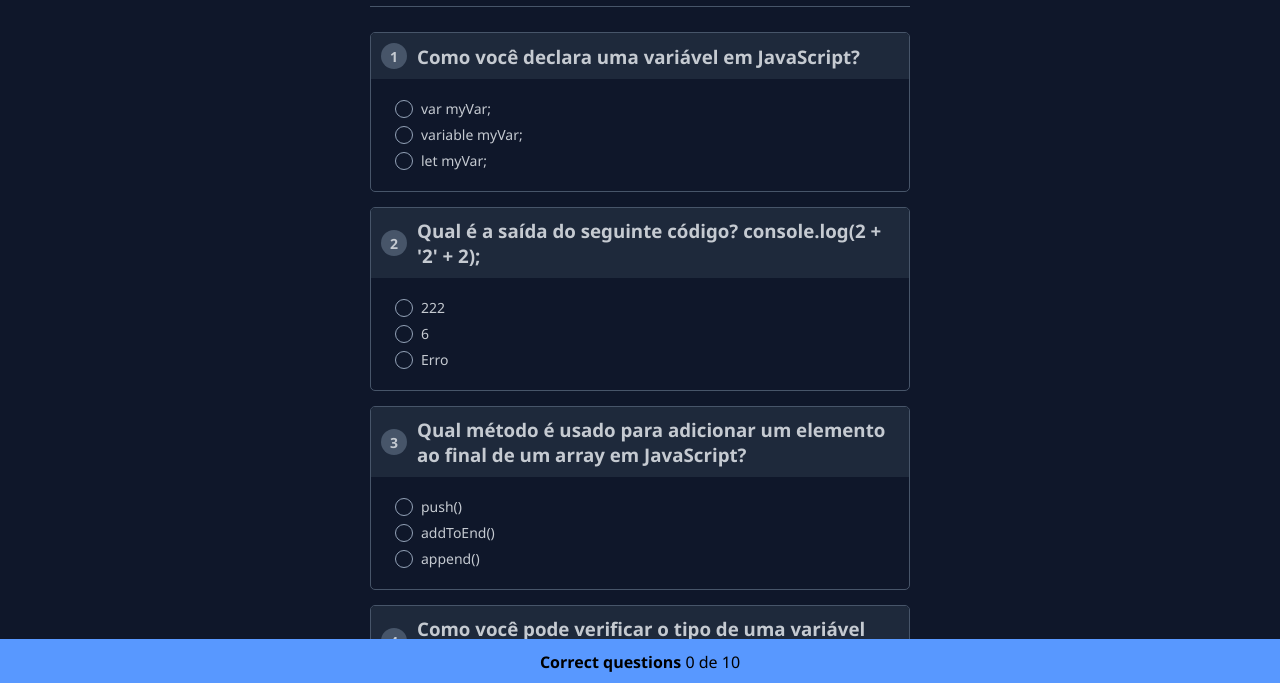
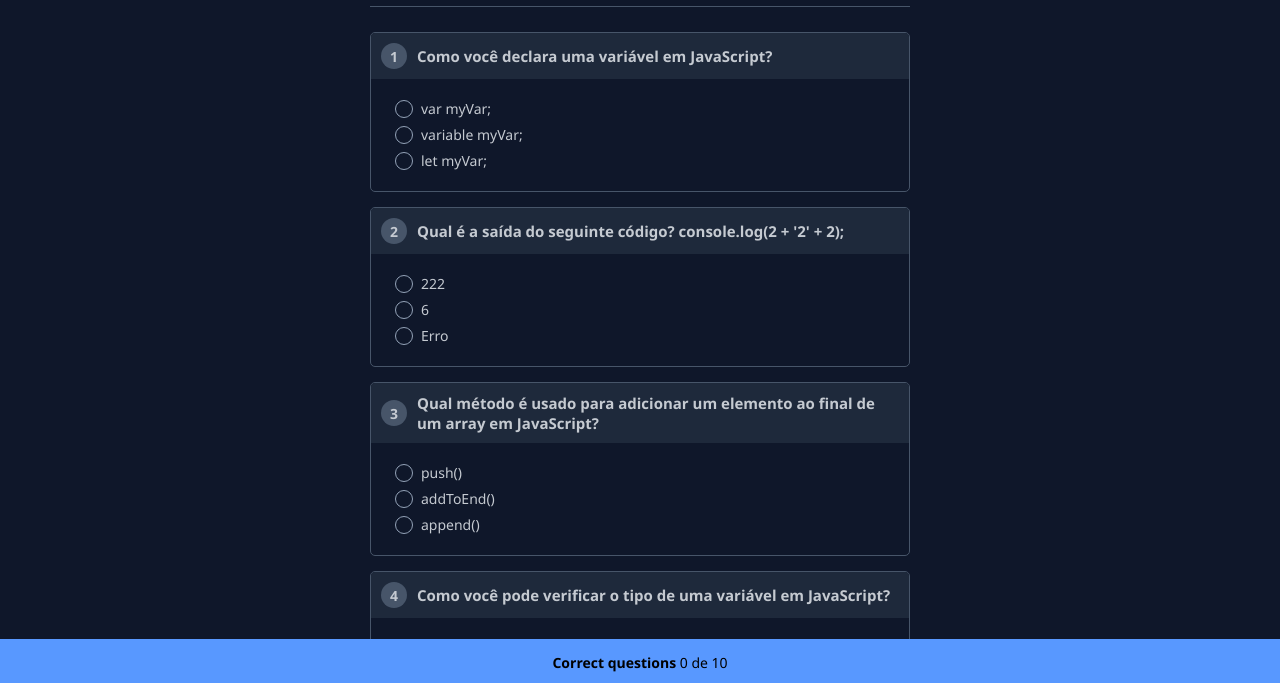
Before and after one commit to marcosilva7/quiz, a plain HTML site: page index.html in a window 1280 px wide. Shown: the part 115-798 px from the top of the page. Drawn offline with Linux system fonts and the light colour scheme.

Commit message:
Responsive implementation

```diff
--- a/index.js
+++ b/index.js
@@ -114,7 +114,6 @@ const questions = [
 
       quizItem.querySelector('dl').appendChild(dt);
     }
-
     quizItem.querySelector('dl dt').remove();
 
     quiz.appendChild(quizItem);
--- a/style.css
+++ b/style.css
@@ -130,3 +130,89 @@
   .allCorrects {
     background-color: #04ff3a !important;
   }
+
+  @media (min-width: 300px) {
+    main {
+      max-width: 220px;
+    }
+    #h1-text {
+      font-size: 27px;
+    }
+    .quiz-item dl {
+      padding: 10px;
+    }
+    .quiz-item h3 {
+      font-size: 12px;
+    }
+    span {
+      font-size: 10px;
+    }
+  }
+  @media (min-width: 370px) {
+    main {
+      max-width: 300px;
+    }
+    #h1-text {
+      font-size: 32px;
+    }
+    .quiz-item dl {
+      padding: 12px;
+    }
+    .quiz-item h3 {
+      font-size: 13px;
+    }
+    span {
+      font-size: 12px;
+    }
+  }
+  @media (min-width: 440px) {
+    main {
+      max-width: 370px;
+    }
+    #h1-text {
+      font-size: 38px;
+    }
+    .quiz-item dl {
+      padding: 18px 20px;
+    }
+    .quiz-item h3 {
+      font-size: 14px;
+    }
+    span {
+      font-size: 12px;
+    }
+  }
+  @media (min-width: 530px) {
+    main {
+      max-width: 470px;
+    }
+    #h1-text {
+      font-size: 38px;
+    }
+    .quiz-item dl {
+      padding: 18px 20px;
+    }
+    .quiz-item h3 {
+      font-size: 15px;
+    }
+    span {
+      font-size: 14px;
+    }
+  }
+  @media (min-width: 600px) {
+    main {
+      max-width: 540px;
+    }
+    #h1-text {
+      font-size: 45px;
+    }
+    .quiz-item dl {
+      padding: 20px 24px;
+    }
+    .quiz-item h3 {
+      font-size: 15px;
+    }
+    span {
+      font-size: 14px;
+    }
+  }
```
